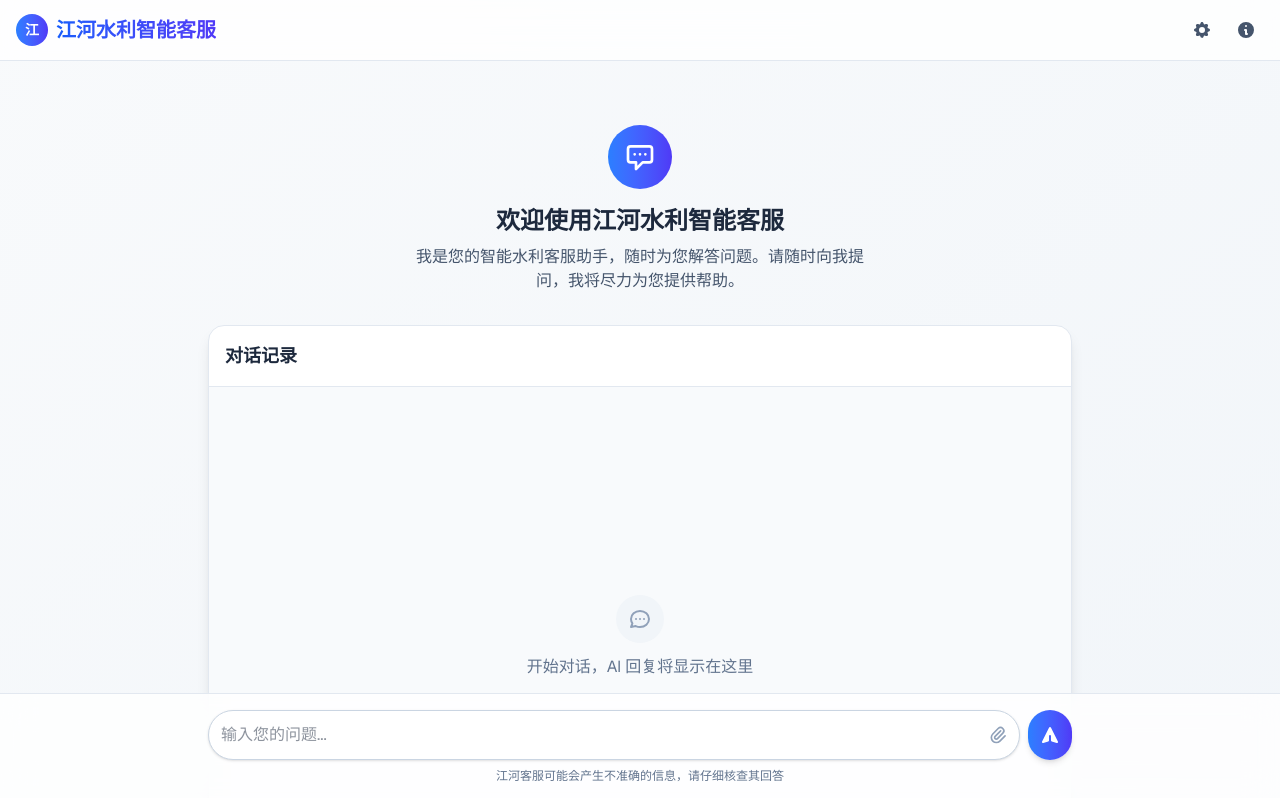
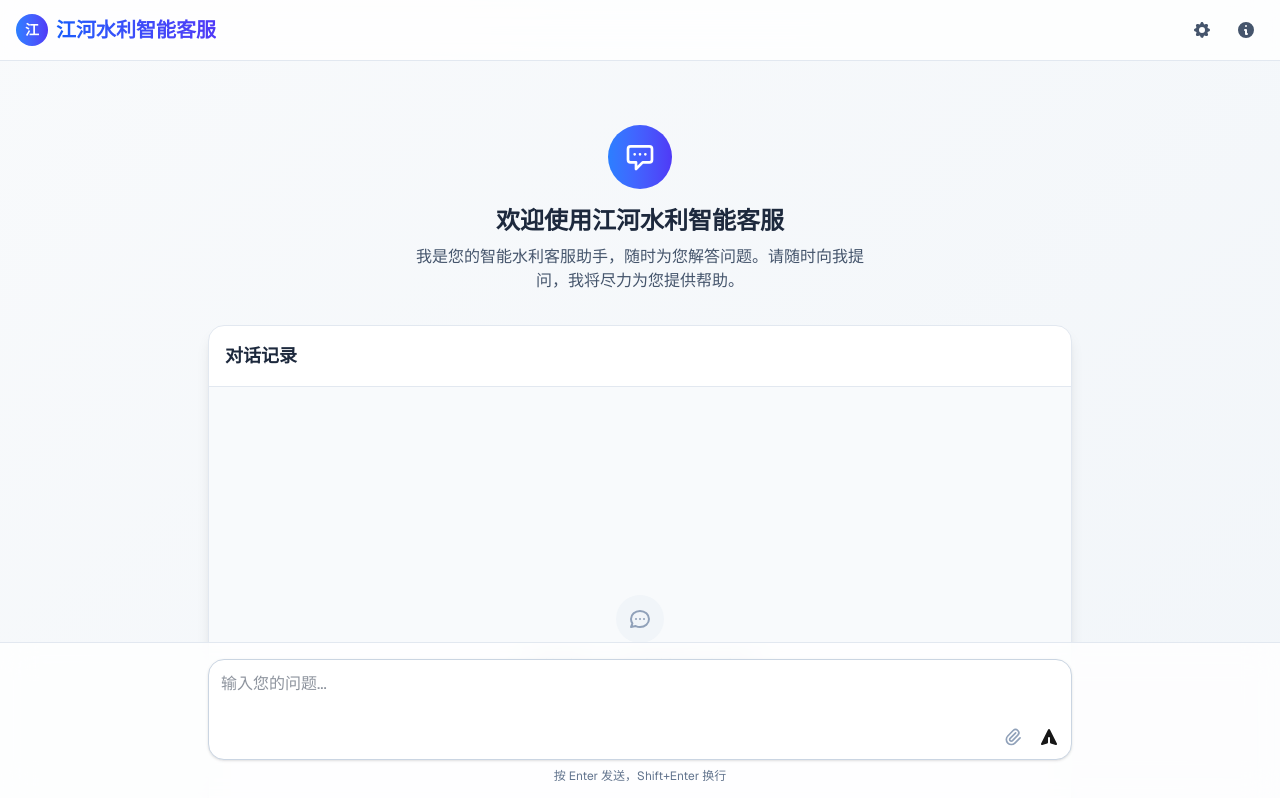
Before and after one commit to easonssun/ai-chat-box, a Next.js app: page /chat in a window 1280 px wide. Shown: the top 798 px of the page. Built offline with nearby package versions, Linux system fonts and the light colour scheme.

Commit message:
feat: 优化页面显示

```diff
--- a/app/chat/page.tsx
+++ b/app/chat/page.tsx
@@ -1,13 +1,17 @@
 'use client'
 
-import { useState, useRef, useEffect } from 'react'
+import { useState, useRef, useEffect, KeyboardEvent } from 'react'
 import type { MessageBoxProps } from './components/MessageBox'
 import { BotMessage, UserMessage } from './components/MessageBox'
+import cn from '@/lib/cn'
 
 export default function ChatPage() {
   const [messages, setMessages] = useState<MessageBoxProps[]>([])
   const [isLoading, setIsLoading] = useState(false)
+  const [inputValue, setInputValue] = useState('')
+  const [isFocused, setIsFocused] = useState(false)
   const messagesEndRef = useRef<HTMLDivElement>(null)
+  const textareaRef = useRef<HTMLTextAreaElement>(null)
 
   const scrollToBottom = () => {
     messagesEndRef.current?.scrollIntoView({ behavior: 'smooth' })
@@ -17,23 +21,30 @@ export default function ChatPage() {
     scrollToBottom()
   }, [messages])
 
+  // 自动调整 textarea 高度
+  useEffect(() => {
+    if (textareaRef.current) {
+      textareaRef.current.style.height = 'auto'
+      textareaRef.current.style.height = `${textareaRef.current.scrollHeight}px`
+    }
+  }, [inputValue])
+
   const handleSubmit = async (e: React.FormEvent<HTMLFormElement>) => {
     e.preventDefault()
 
-    const formData = new FormData(e.target as HTMLFormElement)
-    const input = formData.get('input') as string
+    if (!inputValue.trim()) return
 
-    if (!input.trim()) return
+    const input = inputValue.trim()
+    setInputValue('')
+    setMessages((prev) => [...prev, { content: input, type: 'user' }])
+    setIsLoading(true)
 
     const response = await fetch('/api/chat', {
       method: 'POST',
       headers: { 'Content-Type': 'application/json' },
-      body: JSON.stringify({ input: input.trim() }),
+      body: JSON.stringify({ input }),
     })
 
-    setMessages((prev) => [...prev, { content: input, type: 'user' }])
-    setIsLoading(true)
-    ;(e.target as HTMLFormElement).reset()
 
     if (!response.ok || !response.body) {
       throw new Error('ReadableStream not supported in this browser.')
@@ -76,6 +87,14 @@ export default function ChatPage() {
     }
   }
 
+  const handleKeyDown = (e: KeyboardEvent<HTMLTextAreaElement>) => {
+    if (e.key === 'Enter' && !e.shiftKey) {
+      e.preventDefault()
+      setIsFocused(false)
+      handleSubmit(e as unknown as React.FormEvent<HTMLFormElement>)
+    }
+  }
+
   return (
     <div className="flex min-h-screen flex-col bg-gradient-to-br from-slate-50 to-slate-100 dark:from-slate-900 dark:to-slate-800 font-sans">
       {/* 顶部导航栏 */}
@@ -85,7 +104,9 @@ export default function ChatPage() {
             <div className="w-8 h-8 rounded-full bg-gradient-to-r from-blue-500 to-indigo-600 flex items-center justify-center">
               <span className="text-white font-bold text-sm">江</span>
             </div>
-            <h1 className="text-xl font-bold bg-gradient-to-r from-blue-600 to-indigo-600 bg-clip-text text-transparent">江河水利智能客服</h1>
+            <h1 className="text-xl font-bold bg-gradient-to-r from-blue-600 to-indigo-600 bg-clip-text text-transparent">
+              江河水利智能客服
+            </h1>
           </div>
           <div className="flex items-center space-x-2">
             <button className="p-2 rounded-lg hover:bg-slate-100 dark:hover:bg-slate-800 transition-colors">
@@ -148,7 +169,7 @@ export default function ChatPage() {
             <h2 className="text-lg font-semibold text-slate-800 dark:text-slate-100">对话记录</h2>
           </div>
 
-          <div className="h-[500px] overflow-y-auto p-4 bg-slate-50 dark:bg-slate-900/50">
+          <div className="h-[500px] overflow-y-auto p-4 bg-slate-50 dark:bg-slate-900/50 chat-messages">
             {messages.length > 0 ? (
               <div className="space-y-4">
                 {messages.map((msg, index) =>
@@ -158,17 +179,6 @@ export default function ChatPage() {
                     <UserMessage key={index} type={msg.type} content={msg.content} />
                   )
                 )}
-                {/* {isLoading && (
-                  <div className="flex items-center justify-start w-full mb-2">
-                    <div className="bg-white dark:bg-slate-800 text-slate-800 dark:text-slate-200 p-3 rounded-2xl shadow-sm max-w-[80%]">
-                      <div className="flex space-x-1">
-                        <div className="w-2 h-2 rounded-full bg-slate-400 animate-bounce"></div>
-                        <div className="w-2 h-2 rounded-full bg-slate-400 animate-bounce" style={{ animationDelay: '0.2s' }}></div>
-                        <div className="w-2 h-2 rounded-full bg-slate-400 animate-bounce" style={{ animationDelay: '0.4s' }}></div>
-                      </div>
-                    </div>
-                  </div>
-                )} */}
                 <div ref={messagesEndRef} />
               </div>
             ) : (
@@ -201,17 +211,30 @@ export default function ChatPage() {
       {/* 底部输入区域 */}
       <footer className="sticky bottom-0 w-full border-t border-slate-200 dark:border-slate-700 bg-white/80 dark:bg-slate-900/80 backdrop-blur-lg">
         <div className="container mx-auto px-4 py-4 max-w-4xl">
-          <form onSubmit={handleSubmit} className="flex space-x-2">
+          <form
+            onSubmit={handleSubmit}
+            className={cn(
+              'flex space-x-2 rounded-2xl border border-slate-300 dark:border-slate-600 bg-white dark:bg-slate-800 focus:outline-none  shadow-sm resize-none',
+              { 'ring-2 ring-blue-500 dark:ring-blue-400': isFocused }
+            )}
+          >
             <div className="flex-1 relative">
-              <input
-                type="text"
+              <textarea
+                ref={textareaRef}
                 name="input"
+                value={inputValue}
+                onFocus={() => setIsFocused(true)}
+                onBlur={() => setIsFocused(false)}
+                onChange={(e) => setInputValue(e.target.value)}
+                onKeyDown={handleKeyDown}
                 placeholder="输入您的问题..."
-                className="w-full p-3 pr-12 rounded-full border border-slate-300 dark:border-slate-600 bg-white dark:bg-slate-800 focus:outline-none focus:ring-2 focus:ring-blue-500 dark:focus:ring-blue-400 text-slate-800 dark:text-slate-200 shadow-sm"
+                rows={1}
+                className="w-full p-3 text-slate-800 dark:text-slate-200 resize-none overflow-hidden max-h-32 focus:outline-none"
                 autoComplete="off"
                 disabled={isLoading}
               />
-              <div className="absolute right-3 top-1/2 transform -translate-y-1/2">
+              <div className="p-3 flex items-right justify-end gap-4">
+                <div>
                   <svg
                     xmlns="http://www.w3.org/2000/svg"
                     className="h-5 w-5 text-slate-400"
@@ -227,20 +250,15 @@ export default function ChatPage() {
                     />
                   </svg>
                 </div>
-            </div>
-            <button
-              type="submit"
-              disabled={isLoading}
-              className="p-3 rounded-full bg-gradient-to-r from-blue-500 to-indigo-600 text-white hover:from-blue-600 hover:to-indigo-700 focus:outline-none focus:ring-2 focus:ring-blue-500 dark:focus:ring-blue-400 disabled:opacity-50 disabled:cursor-not-allowed transition-all shadow-md hover:shadow-lg"
-            >
+                <button type="submit" disabled={isLoading || !inputValue.trim()} className="cursor-pointer">
                   <svg xmlns="http://www.w3.org/2000/svg" className="h-5 w-5" viewBox="0 0 20 20" fill="currentColor">
                     <path d="M10.894 2.553a1 1 0 00-1.788 0l-7 14a1 1 0 001.169 1.409l5-1.429A1 1 0 009 15.571V11a1 1 0 112 0v4.571a1 1 0 00.725.962l5 1.428a1 1 0 001.17-1.408l-7-14z" />
                   </svg>
                 </button>
+              </div>
+            </div>
           </form>
-          <div className="mt-2 text-xs text-center text-slate-500 dark:text-slate-400">
-            江河客服可能会产生不准确的信息，请仔细核查其回答
-          </div>
+          <div className="mt-2 text-xs text-center text-slate-500 dark:text-slate-400">按 Enter 发送，Shift+Enter 换行</div>
         </div>
       </footer>
     </div>
```
Lines whose indentation alone changed are shown as unchanged.
